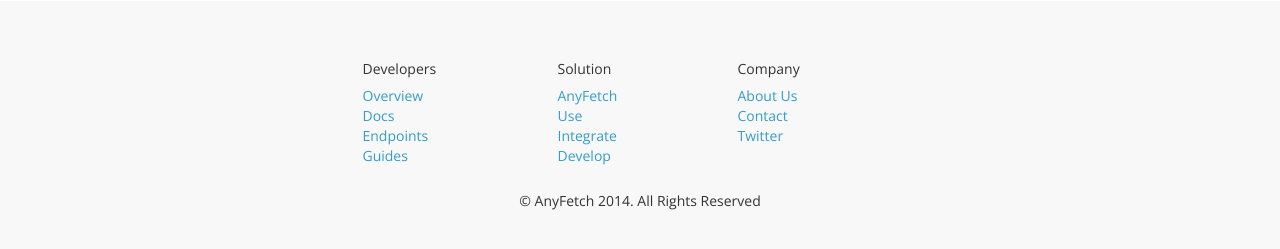
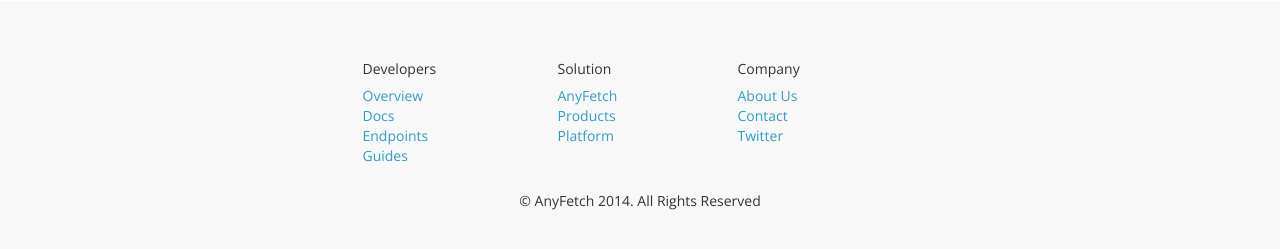
Before and after one commit to AnyFetch/companion.anyfetch.com, a Jekyll site: the page built from index.html, in a window 1280 px wide and 900 px high, scrolled down 1927 px. Shown: the part 639-888 px from the top of the window. Built offline with Jekyll 4.4.1, drawn with Linux system fonts in a browser that asks for light colours; nearby versions of some CDN libraries; Markdown is read by kramdown in place of the engine named in the settings.

Commit message:
changed footer links

```diff
--- a/_layouts/main.html
+++ b/_layouts/main.html
@@ -77,9 +77,8 @@
 						<h5>Solution</h5>
 						<ul class="list-unstyled">
 							<li><a href="http://anyfetch.com/">AnyFetch</a></li>
-							<li><a href="http://anyfetch.com/use.html">Use</a></li>
-							<li><a href="http://anyfetch.com/integrate.html">Integrate</a></li>
-							<li><a href="http://anyfetch.com/develop.html">Develop</a></li>
+							<li><a href="http://anyfetch.com/products.html">Products</a></li>
+							<li><a href="http://anyfetch.com/platform.html">Platform</a></li>
 						</ul>
 					</div>
 					<div class="col-xs-4col-sm-2">
```
